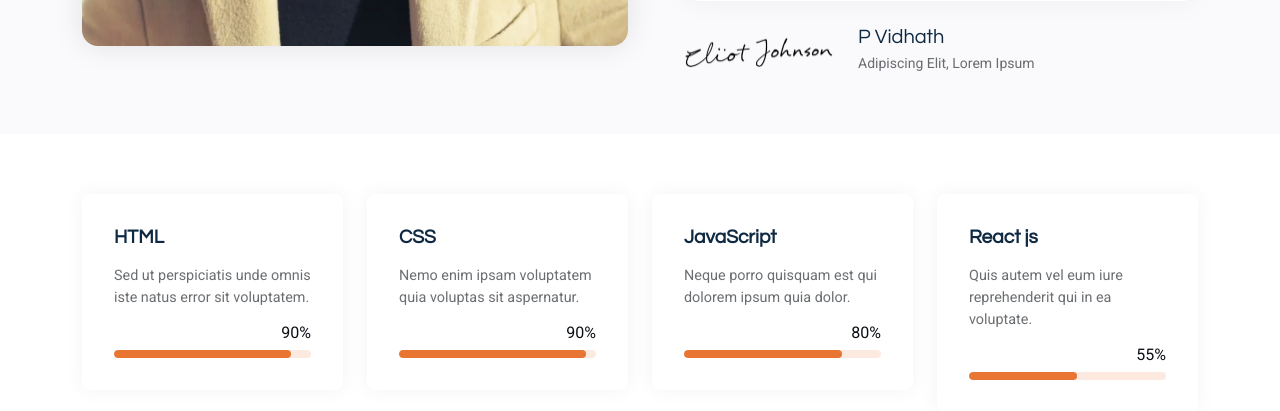
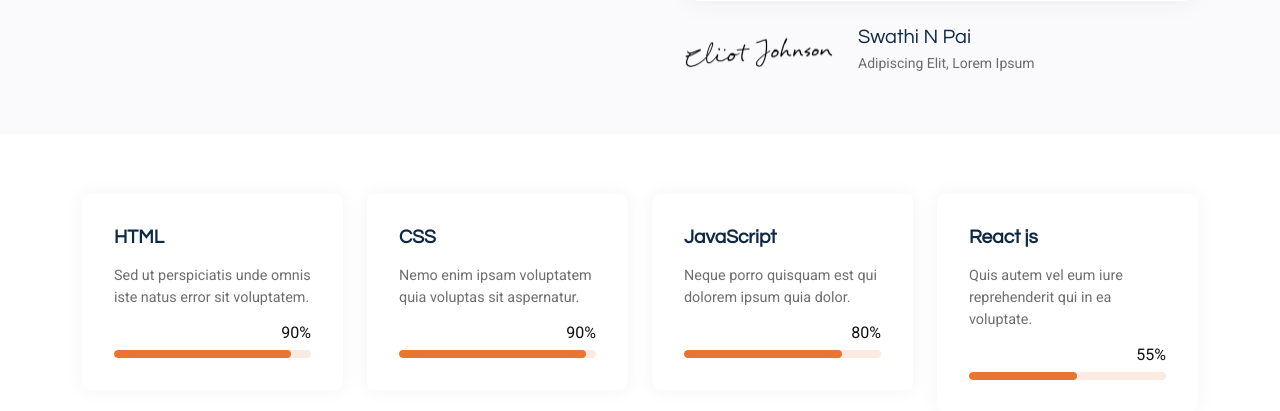
Before and after one commit to ZenVidhath/Profile-page, a FastAPI app: page / in a window 1280 px wide. Shown: the part 1560-1971 px from the top of the page. Run offline with FastAPI, Linux system fonts and the light colour scheme; some libraries are stand-ins or nearby versions.

Commit message:
First commit

```diff
--- a/templates/index.html
+++ b/templates/index.html
@@ -148,7 +148,7 @@
         <div class="row align-items-center">
           <div class="col-lg-6 position-relative" data-aos="fade-right" data-aos-delay="200">
             <div class="about-image">
-              <img src="assets/img/profile/profile-square-2.webp" alt="Profile Image" class="img-fluid rounded-4">
+              <img src="C:\Users\pejav\OneDrive\Desktop\project\profile\assets\img\profile\WhatsApp Image 2025-04-15 at 13.13.07_eff31d5e.jpg" alt="Profile Image" class="img-fluid rounded-4">
             </div>
           </div>
 
@@ -167,14 +167,14 @@
                   <div class="col-6">
                     <div class="info-item">
                       <span class="label">Name</span>
-                      <span class="value">P Vidhath</span>
+                      <span class="value">Swathi N Pai</span>
                     </div>
                   </div>
 
                   <div class="col-6">
                     <div class="info-item">
                       <span class="label">Phone</span>
-                      <span class="value">9481025937</span>
+                      <span class="value">9154495854</span>
                     </div>
                   </div>
 
@@ -188,7 +188,7 @@
                   <div class="col-6">
                     <div class="info-item">
                       <span class="label">Email</span>
-                      <span class="value">pejavarvidhath@gmail.com</span>
+                      <span class="value">swathipai@gmail.com</span>
                     </div>
                   </div>
 
@@ -213,7 +213,7 @@
                   <img src="assets/img/misc/signature-1.webp" alt="" class="img-fluid">
                 </div>
                 <div class="signature-info">
-                  <h4>P Vidhath</h4>
+                  <h4>Swathi N Pai</h4>
                   <p>Adipiscing Elit, Lorem Ipsum</p>
                 </div>
               </div>
```
Also changed, not shown: assets/img/profile/WhatsApp Image 2025-04-15 at 13.13.07_eff31d5e.jpg (added).
